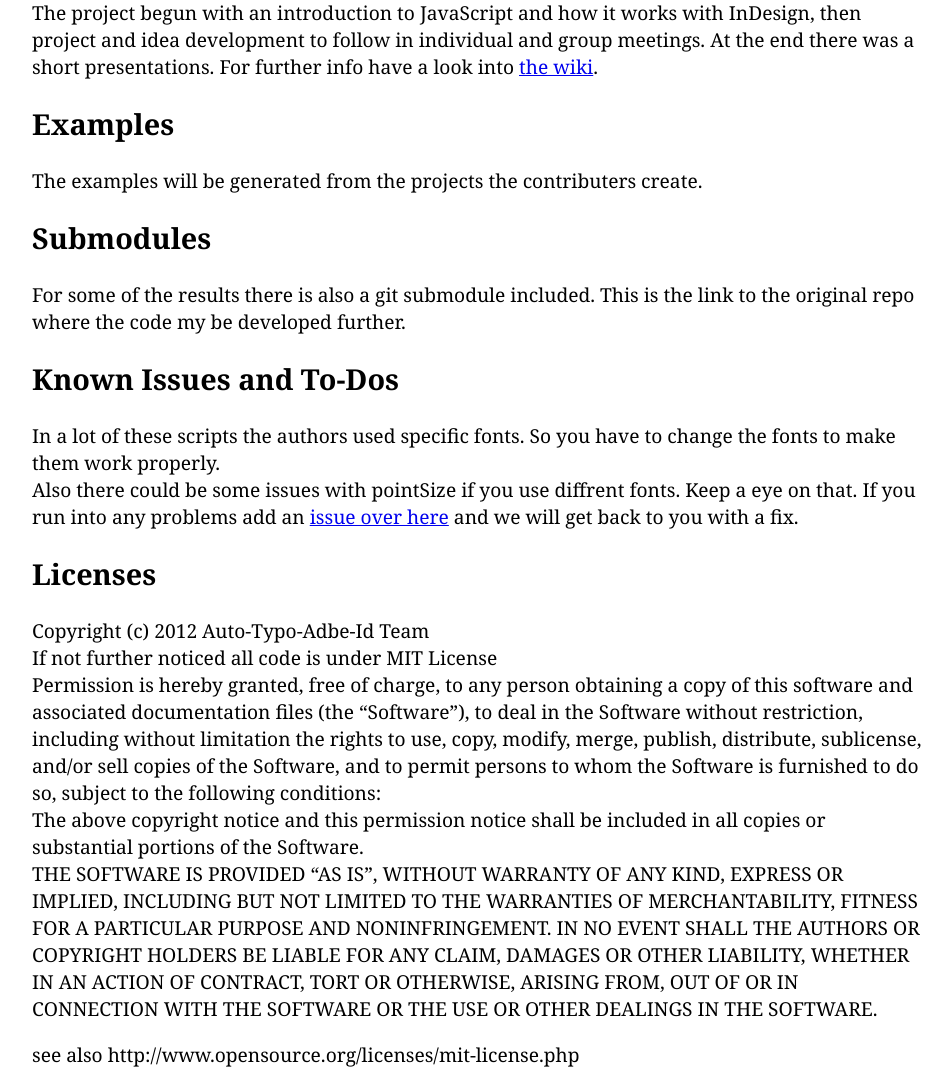
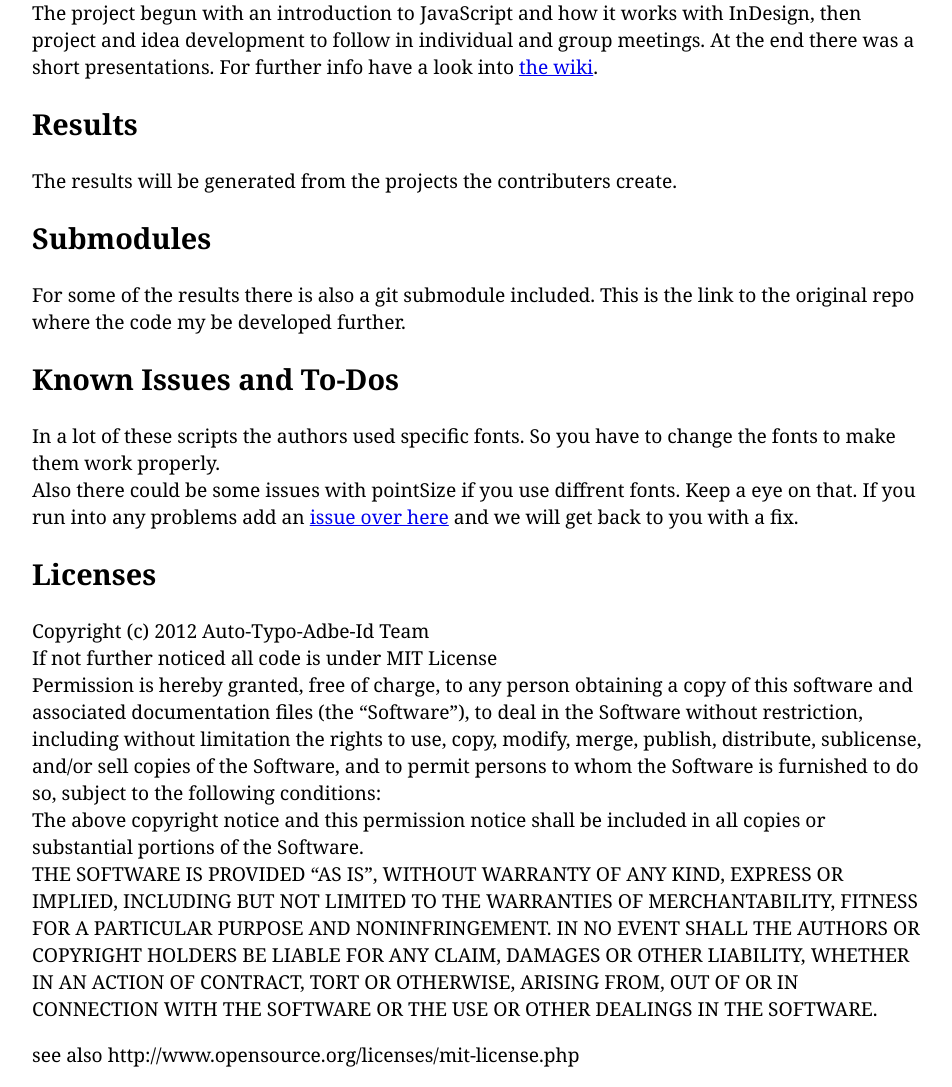
Before and after one commit to ff6347/auto-typo-adbe-id, a Jekyll site: the page built from index.md, in a window 1280 px wide. Shown: the part 608-1695 px from the top of the page, without its empty margins (160-1112 px from the left). Built offline with Jekyll 4.4.1, drawn with Linux system fonts in a browser that asks for light colours; Markdown is read by kramdown in place of the engine named in the settings.

Commit message:
index n readme

```diff
--- a/index.md
+++ b/index.md
@@ -12,8 +12,8 @@ The goal was to learn the basics of JavaScript for Adobe applications to apply t
 
 The project begun with an introduction to JavaScript and how it works with InDesign, then project and idea development to follow in individual and group meetings. At the end there was a short presentations. For further info have a look into [the wiki](https://github.com/fabiantheblind/auto-typo-adbe-id/wiki).
 
-##Examples
-The examples will be generated from the projects the contributers create.
+##Results
+The results will be generated from the projects the contributers create.
 
 ##Submodules
 For some of the results there is also a git submodule included. This is the link to the original repo where the code my be developed further.
```
